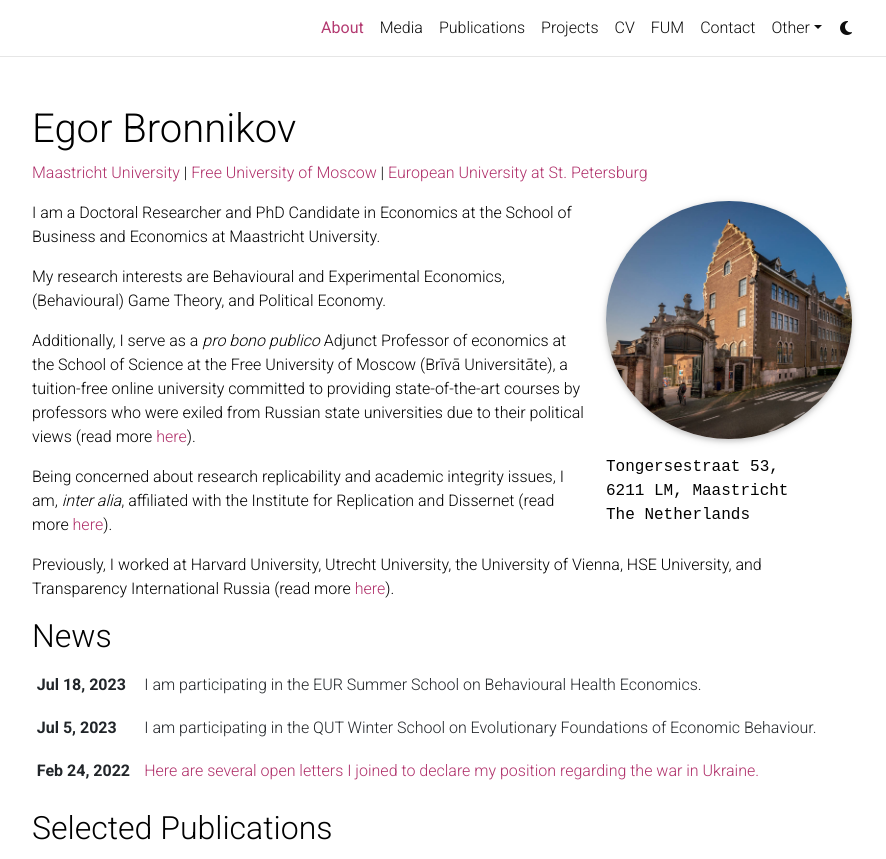
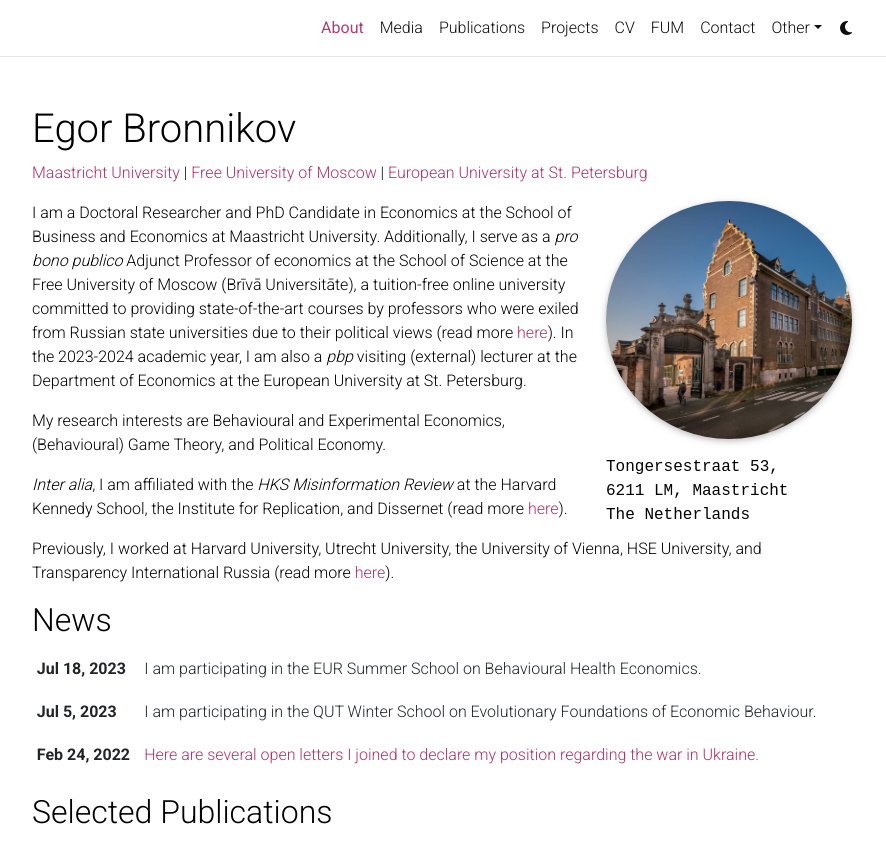
Before and after one commit to egorbronnikov/egorbronnikov.github.io, a Jekyll site: the page built from _pages/about.md, in a window 1280 px wide and 1049 px high, cut to the strip 0-859 px from the top of the window. Shown: the whole strip, without its empty margins (198-1084 px from the left). Built offline with Jekyll 4.4.1, drawn with Linux system fonts in a browser that asks for light colours; comment, search, counter and statistics services are not loaded; a style sheet for code colours, icons or effects is not loaded.

Commit message:
Update about.md

```diff
--- a/_pages/about.md
+++ b/_pages/about.md
@@ -22,13 +22,11 @@
 social: false  # includes social icons at the bottom of the page
 ---
 
-I am a Doctoral Researcher and PhD Candidate in Economics at the School of Business and Economics at Maastricht University.
+I am a Doctoral Researcher and PhD Candidate in Economics at the School of Business and Economics at Maastricht University. Additionally, I serve as a <i>pro bono publico</i> Adjunct Professor of economics at the School of Science at the Free University of Moscow (Brīvā Universitāte), a tuition-free online university committed to providing state-of-the-art courses by professors who were exiled from Russian state universities due to their political views (read more [here](/teaching/)). In the 2023-2024 academic year, I am also a <i>pbp</i> visiting (external) lecturer at the Department of Economics at the European University at St. Petersburg.
 
 My research interests are Behavioural and Experimental Economics, (Behavioural) Game Theory, and Political Economy.
 
-Additionally, I serve as a <i>pro bono publico</i> Adjunct Professor of economics at the School of Science at the Free University of Moscow (Brīvā Universitāte), a tuition-free online university committed to providing state-of-the-art courses by professors who were exiled from Russian state universities due to their political views (read more [here](/teaching/)).
-
-Being concerned about research replicability and academic integrity issues, I am, <i>inter alia</i>, affiliated with the Institute for Replication and Dissernet (read more [here](/affiliations/)).
+<i>Inter alia</i>, I am affiliated with the <i>HKS Misinformation Review</i> at the Harvard Kennedy School, the Institute for Replication, and Dissernet (read more [here](/affiliations/)).
 
 [comment]: <> (<i>Inter alia</i>, I am quite concerned about issues related to research replicability and academic integrity. I am affiliated with the Institute for Replication ([I4R](https://i4replication.org/)),  and Dissernet, a <i>pro bono publico</i> academic network that examines, documents and fights against plagiarism in Russian Doctoral and Habilitation theses. )
 
```
